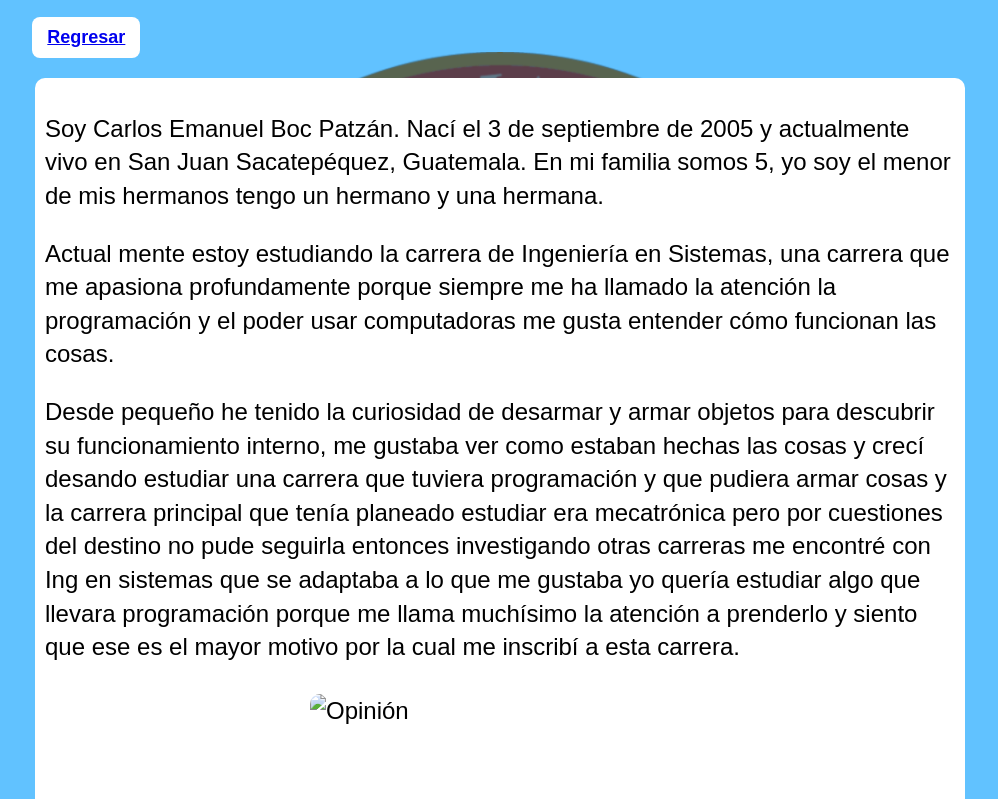
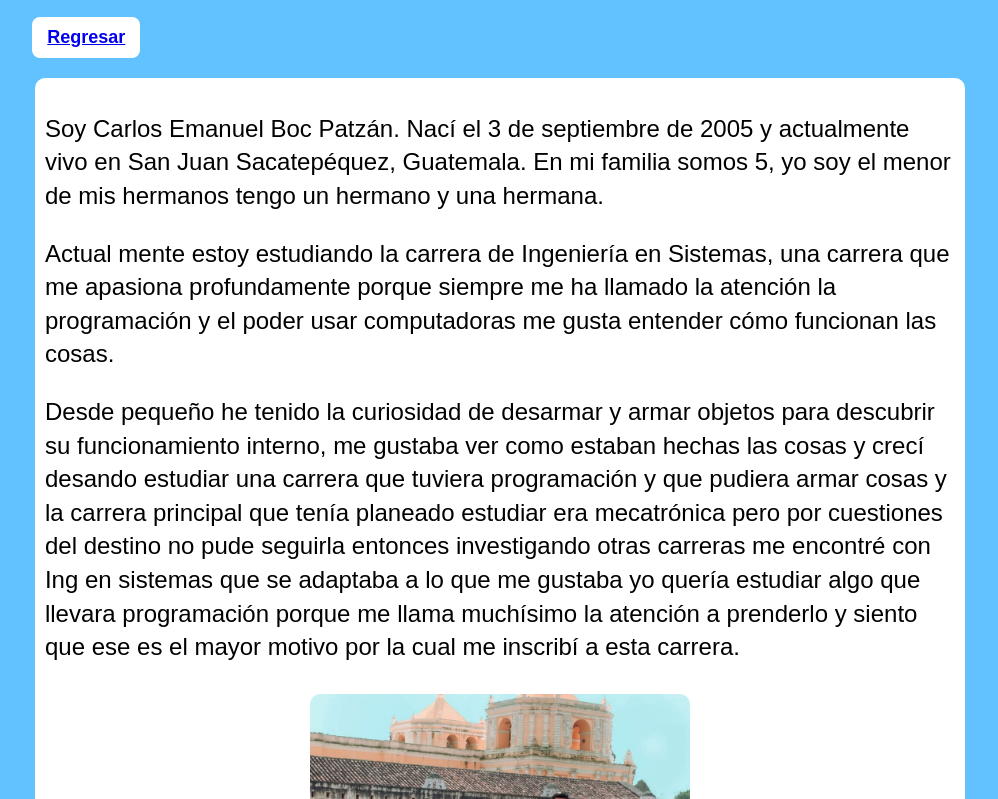
Before and after one commit to Emmabc7/ProyectPaginaIntro, a plain HTML site: page Quien_Soy.htm in a window 1280 px wide. Shown: the part 153-952 px from the top of the page, without its empty margins (140-1138 px from the left). Drawn offline with Linux system fonts and the light colour scheme.

Commit message:
Update Quien_Soy.htm
Correccion Imagenes Opinion

```diff
--- a/Quien_Soy.htm
+++ b/Quien_Soy.htm
@@ -3,7 +3,7 @@
     <head>
         <meta charset="UTF-8">
         <title>Resumen</title>
-        <link rel="icon" href="Imagenes/imagen.jpg">
+        <link rel="icon" href="imagen.jpg">
         <link rel="stylesheet" href="Estilos.css"/>
     </head>
     <body>
@@ -39,7 +39,7 @@
                     quería estudiar algo que llevara programación porque me llama muchísimo
                     la atención a prenderlo y siento que ese es el mayor motivo por la cual
                     me inscribí a esta carrera.
-                    <img src="Imagenes/Padres.jpg" alt="Opinión" width="380" style="display: block; margin: 30px auto; border-radius: 10px;">
+                    <img src="Padres.jpg" alt="Opinión" width="380" style="display: block; margin: 30px auto; border-radius: 10px;">
                     </p>
 
                 </article>
```
